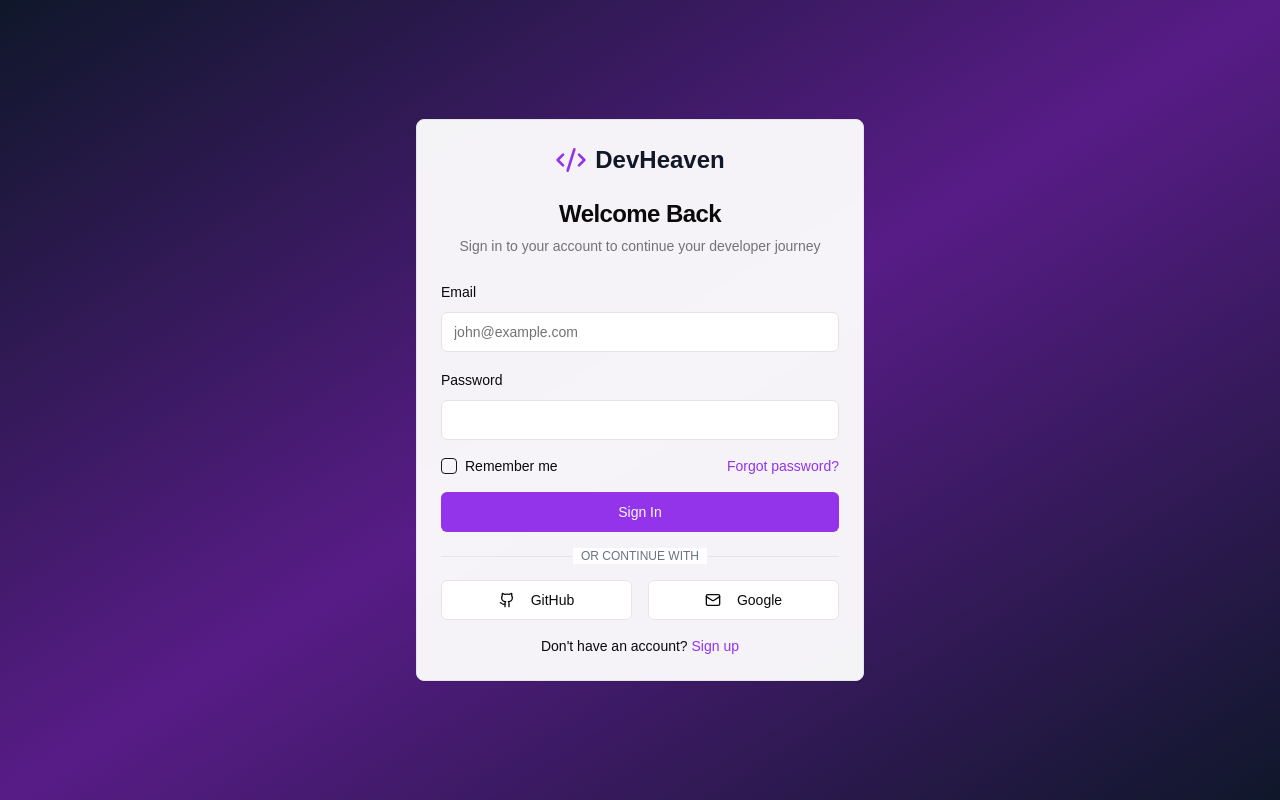
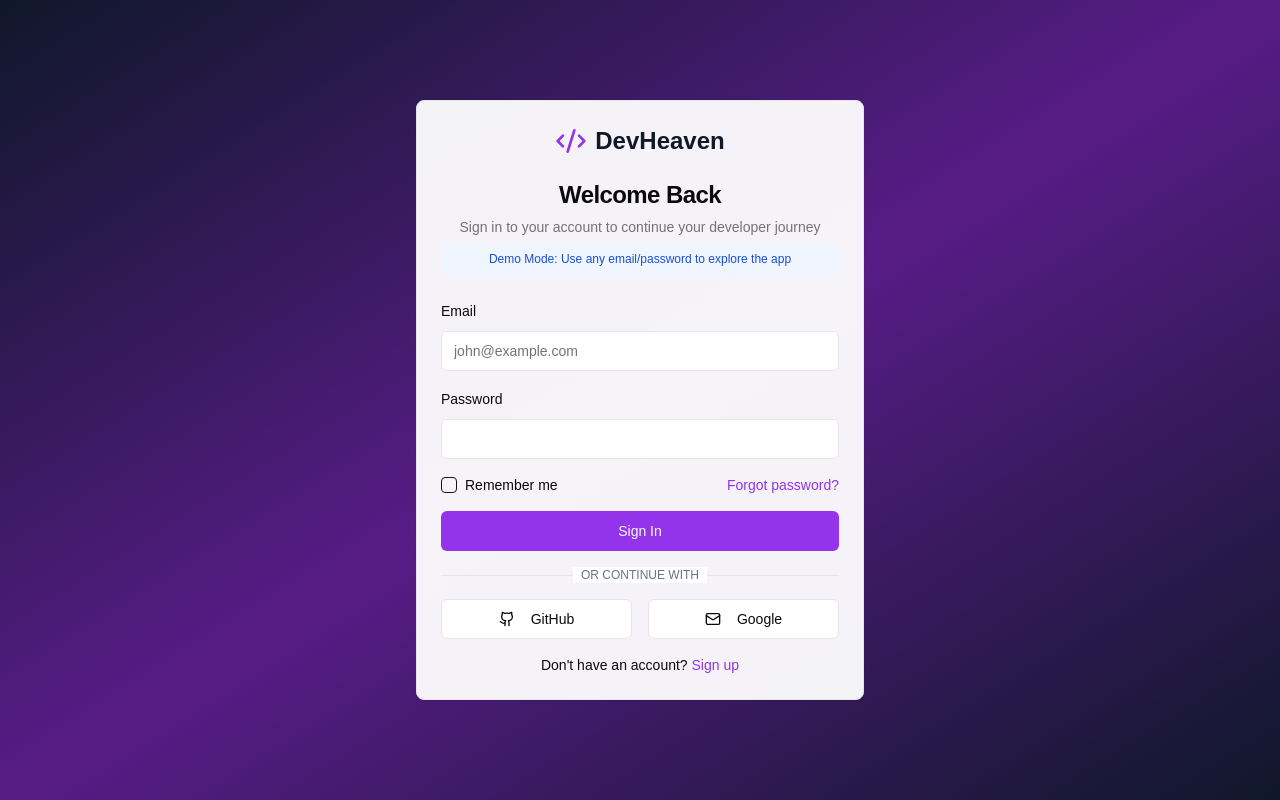
Before and after one commit to kgothalangLekitlane/devheaven, a Next.js app in the folder client/: page /auth/login in a window 1280 px wide. Built offline with nearby package versions, Linux system fonts and the light colour scheme; no server answers.

Commit message:
Add demo mode notice to login page
cgen-d00859a7d2114ff888c1de75ea1f0fa7

```diff
--- a/client/app/auth/login/page.tsx
+++ b/client/app/auth/login/page.tsx
@@ -80,6 +80,11 @@ export default function LoginPage() {
           </div>
           <CardTitle className="text-2xl">Welcome Back</CardTitle>
           <CardDescription>Sign in to your account to continue your developer journey</CardDescription>
+          <div className="mt-2 p-2 bg-blue-50 rounded-md">
+            <p className="text-xs text-blue-700">
+              Demo Mode: Use any email/password to explore the app
+            </p>
+          </div>
         </CardHeader>
         <CardContent className="space-y-4">
           <form onSubmit={handleSubmit} className="space-y-4">
```
